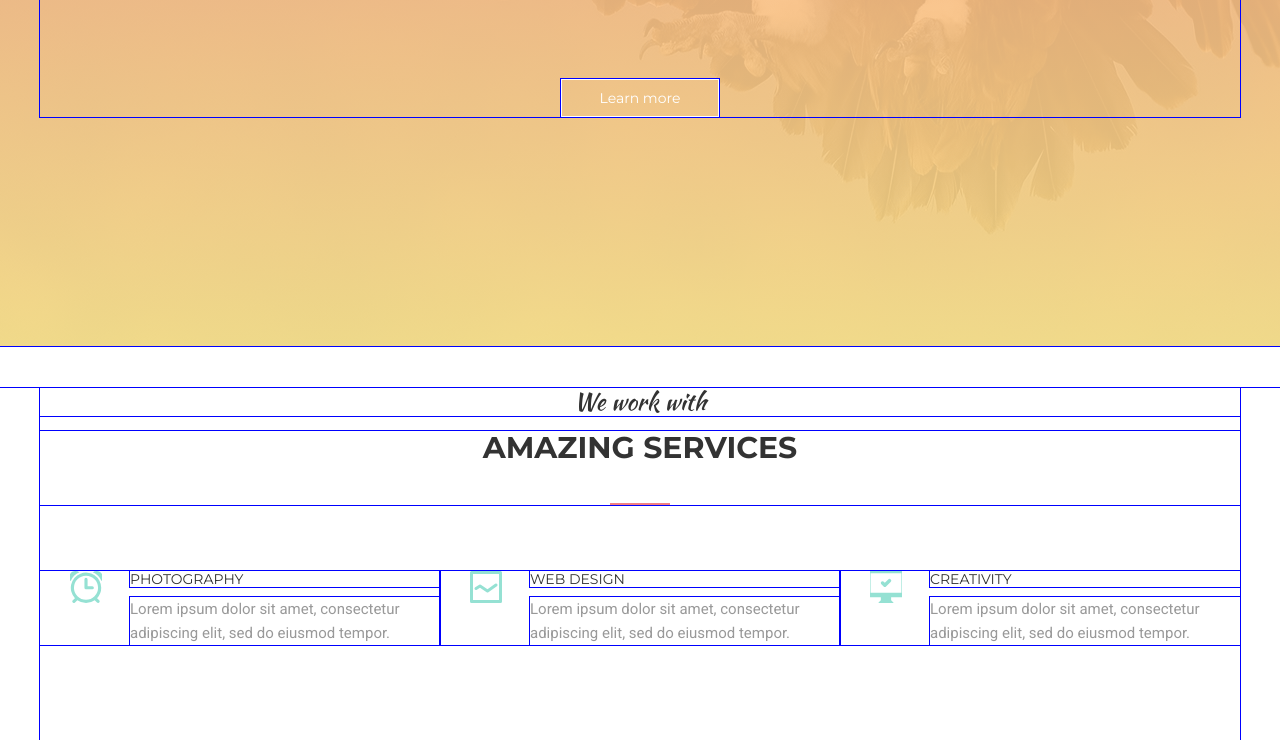
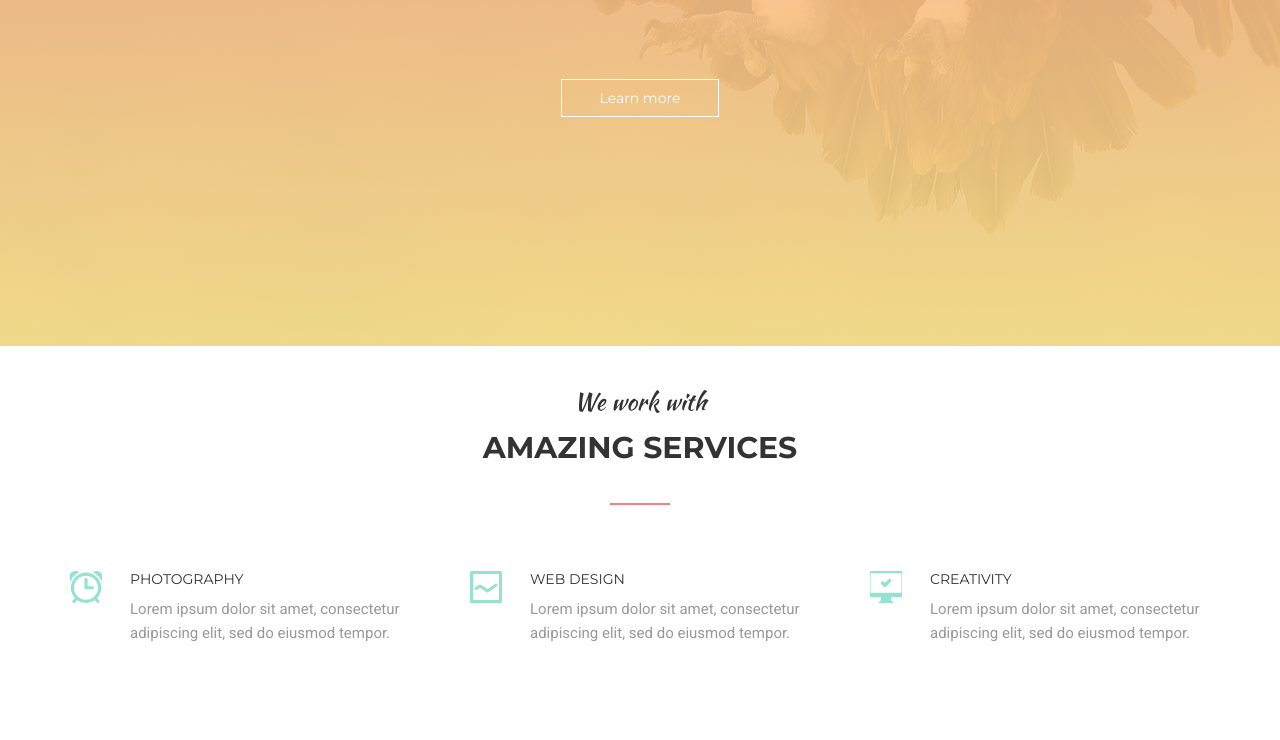
Before and after one commit to LiliyaGavrishchishena/goit-fe-course, a plain HTML site: page html-css/module-10/index.html in a window 1280 px wide. Shown: the part 654-1394 px from the top of the page. Drawn offline with Linux system fonts and the light colour scheme.

Commit message:
delete outline

```diff
--- a/html-css/module-10/css/styles.css
+++ b/html-css/module-10/css/styles.css
@@ -559,6 +559,3 @@ input [type='email'] {
   color: #999999;
   font-size: 15px;
 }
-* {
-  outline: 1px solid blue;
-}
```
